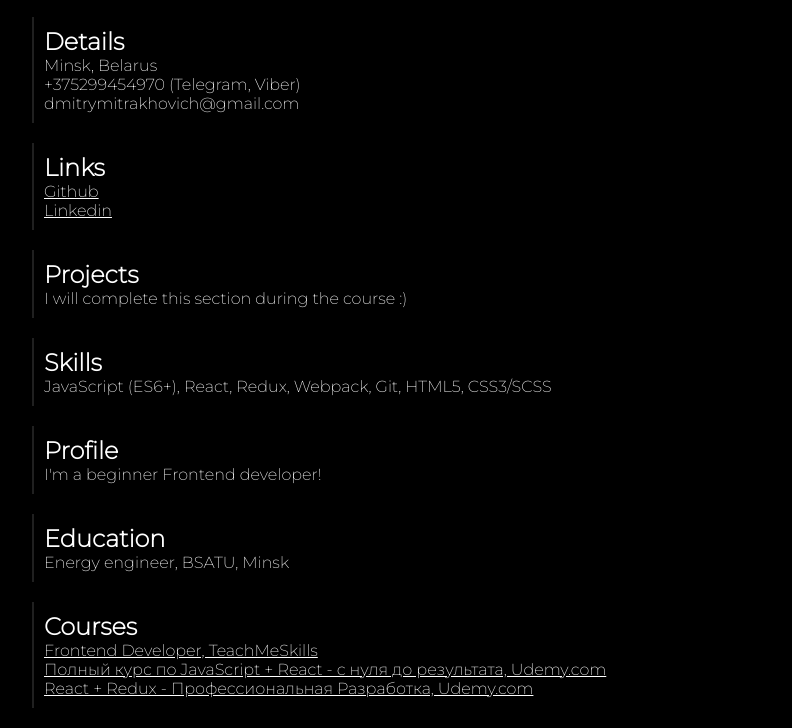
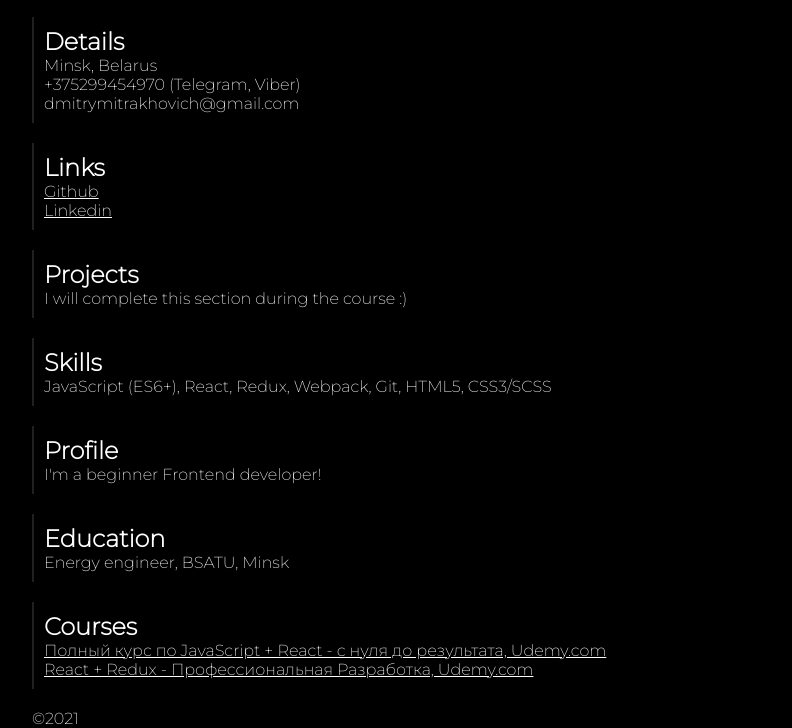
Before and after one commit to dmitrymitrakhovich/rsschool-cv, a plain HTML site: page index.html in a window 1280 px wide. Shown: the part 225-953 px from the top of the page, without its empty margins (188-980 px from the left). Drawn offline with Linux system fonts and the light colour scheme.

Commit message:
refactor: change header, add footer

```diff
--- a/index.html
+++ b/index.html
@@ -13,7 +13,7 @@
   </head>
   <body>
     <div class="container">
-      <seaction class="about">
+      <header class="about">
         <div class="about-img">
           <img
             src="https://media-exp1.licdn.com/dms/image/C4D03AQE2JweZqO7Q1A/profile-displayphoto-shrink_800_800/0/1596004380074?e=1620259200&v=beta&t=2P-PZYhds0hPSUymZJJGGvHz-ayHi2U9EprEyYTWfTU"
@@ -24,7 +24,7 @@
           <h1 class="about-title">Dmitry Mitrakhovich</h1>
           <h3 class="about-subtitle">Frontend Developer</h3>
         </div>
-      </seaction>
+      </header>
       <section class="details">
         <h2 class="title">Details</h2>
         <ul class="descr">
@@ -69,12 +69,6 @@
         <div class="descr">
           <ul>
             <li>
-              <a
-                href="https://teachmeskills.by/kursy-programmirovaniya/frontend-html-css-javascript-minsk"
-                >Frontend Developer, TeachMeSkills</a
-              >
-            </li>
-            <li>
               <a href="https://www.udemy.com/course/webdeveloper/"
                 >Полный курс по JavaScript + React - с нуля до результата,
                 Udemy.com</a
@@ -88,6 +82,7 @@
           </ul>
         </div>
       </section>
+      <footer>©2021</footer>
     </div>
   </body>
 </html>
--- a/style.css
+++ b/style.css
@@ -48,3 +48,7 @@ a:hover {
   max-width: 250px;
   border-radius: 100%;
 }
+
+footer {
+  margin-top: 20px;
+}
```
